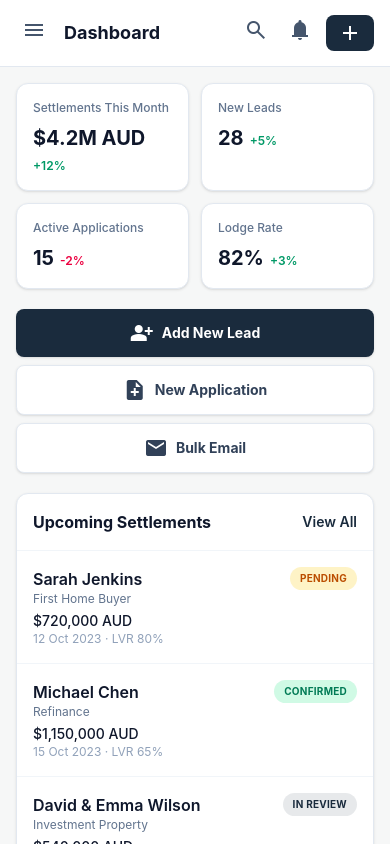
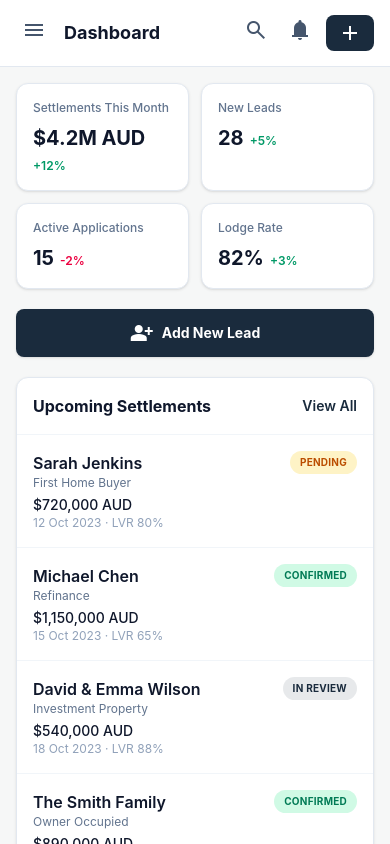
Before and after one commit to Kendellpatrice/brokerflow, a Next.js app: page /broker in a window 390 px wide. Built offline with nearby package versions, Linux system fonts and the light colour scheme.

Commit message:
style: update button layout for improved mobile responsiveness in BrokerPortalPage

```diff
--- a/src/app/broker/page.tsx
+++ b/src/app/broker/page.tsx
@@ -233,16 +233,16 @@ export default function BrokerPortalPage() {
           </div>
 
           {/* Quick actions — full-width on mobile */}
-          <div className="grid grid-cols-1 gap-2 sm:flex sm:flex-wrap sm:gap-3">
+          <div className="flex flex-wrap gap-2 sm:gap-3">
             <button className="flex w-full items-center justify-center gap-2 rounded-lg bg-primary px-6 py-3 text-sm font-bold text-white shadow-sm transition-all hover:bg-primary/90 sm:w-auto sm:py-2.5">
               <span className="material-symbols-outlined text-[20px]">person_add</span>
               Add New Lead
             </button>
-            <button className="flex w-full items-center justify-center gap-2 rounded-lg border border-slate-200 bg-white px-6 py-3 text-sm font-bold text-slate-700 shadow-sm transition-all hover:bg-slate-50 dark:border-slate-800 dark:bg-slate-900 dark:text-slate-200 dark:hover:bg-slate-800 sm:w-auto sm:py-2.5">
+            <button className="hidden items-center gap-2 rounded-lg border border-slate-200 bg-white px-6 py-2.5 text-sm font-bold text-slate-700 shadow-sm transition-all hover:bg-slate-50 dark:border-slate-800 dark:bg-slate-900 dark:text-slate-200 dark:hover:bg-slate-800 sm:flex">
               <span className="material-symbols-outlined text-[20px]">note_add</span>
               New Application
             </button>
-            <button className="flex w-full items-center justify-center gap-2 rounded-lg border border-slate-200 bg-white px-6 py-3 text-sm font-bold text-slate-700 shadow-sm transition-all hover:bg-slate-50 dark:border-slate-800 dark:bg-slate-900 dark:text-slate-200 dark:hover:bg-slate-800 sm:w-auto sm:py-2.5">
+            <button className="hidden items-center gap-2 rounded-lg border border-slate-200 bg-white px-6 py-2.5 text-sm font-bold text-slate-700 shadow-sm transition-all hover:bg-slate-50 dark:border-slate-800 dark:bg-slate-900 dark:text-slate-200 dark:hover:bg-slate-800 sm:flex">
               <span className="material-symbols-outlined text-[20px]">mail</span>
               Bulk Email
             </button>
```
